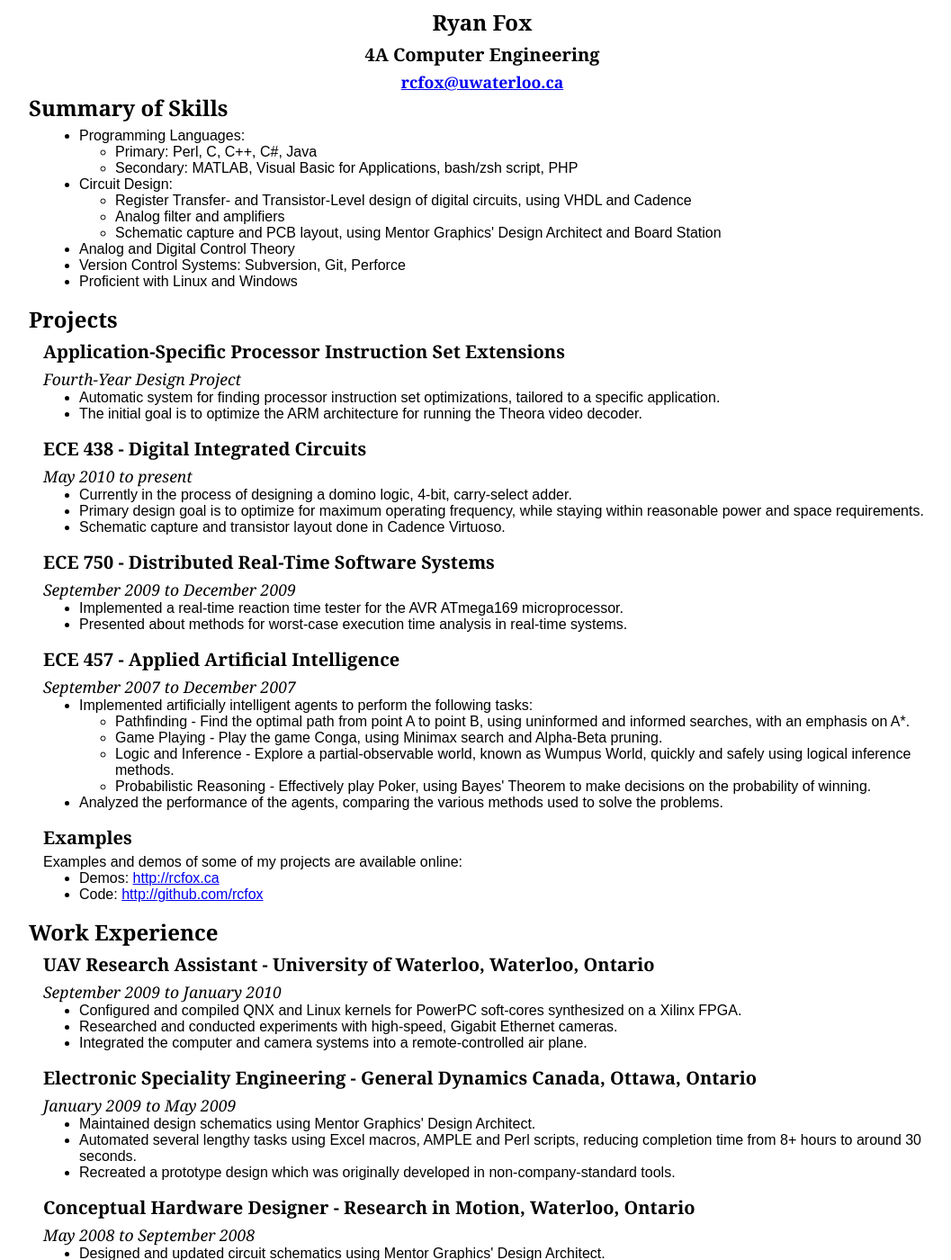
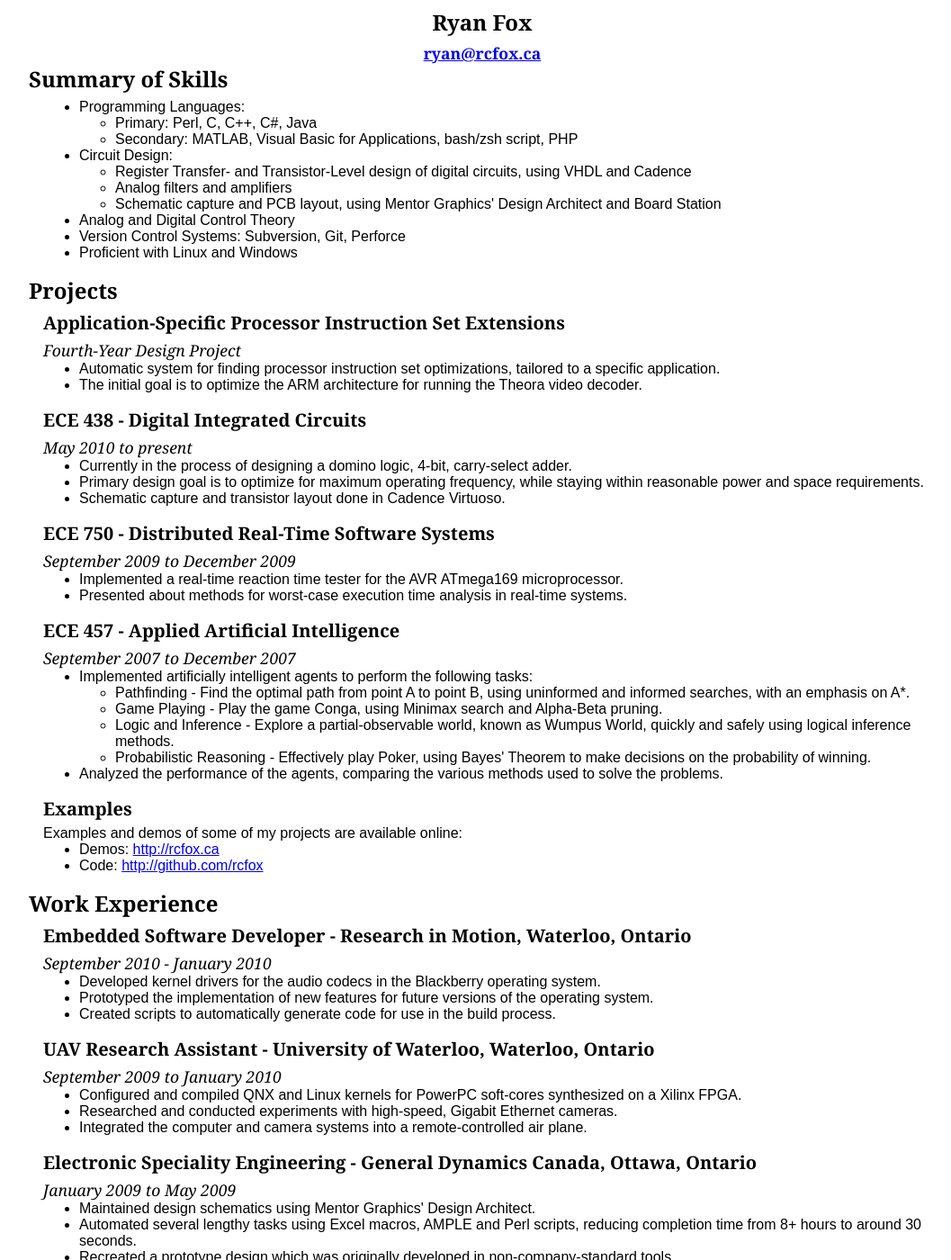
Before and after one commit to rcfox/rcfox.github.com, a Jekyll site: the page resume/index.html, which Jekyll copies as it is, in a window 1280 px wide and 1400 px high. Shown: the whole window at 90% size, without its empty margins (104-1161 px from the left). Built offline with Jekyll 4.4.1, drawn with Linux system fonts in a browser that asks for light colours; Markdown is read by kramdown in place of the engine named in the settings.

Commit message:
Updated my resume to include my current job.

```diff
--- a/resume/index.html
+++ b/resume/index.html
@@ -3,15 +3,14 @@
   <head>
 	<title>The Resume of Ryan Fox</title>
 	<meta charset="utf-8">
-	<link href="http://rcfox.ca/resume/resume.css" rel="stylesheet" type="text/css">
-	<link href="http://rcfox.ca/resume/resume_print.css" rel="stylesheet" type="text/css" media="print">
+	<link href="resume.css" rel="stylesheet" type="text/css">
+	<link href="resume_print.css" rel="stylesheet" type="text/css" media="print">
   </head>
   <body>
 	<div class="header">
 	  <div class="personal_info">
 		<h1>Ryan Fox</h1>
-		<h2>4A Computer Engineering</h2>
-		<h3><a href="mailto:rcfox@uwaterloo.ca">rcfox@uwaterloo.ca</a></h3>
+		<h3><a href="mailto:ryan@rcfox.ca">ryan@rcfox.ca</a></h3>
 	  </div>
 	</div>
 	<div class="content">
@@ -27,7 +26,7 @@
 		  <li>Circuit Design:
 			<ul>
 			  <li>Register Transfer- and Transistor-Level design of digital circuits, using VHDL and Cadence</li>
-			  <li>Analog filter and amplifiers</li>
+			  <li>Analog filters and amplifiers</li>
 			  <li>Schematic capture and PCB layout, using Mentor Graphics' Design Architect and Board Station</li>
 			</ul>
 		  </li>
@@ -129,6 +128,15 @@
 	  </div>
 	  <div class="work">
 		<h1>Work Experience</h1>
+		<div class="rim osgroup">
+		  <h2>Embedded Software Developer - Research in Motion, Waterloo, Ontario</h2>
+		  <h3>September 2010 - January 2010</h3>
+		  <ul>
+			<li>Developed kernel drivers for the audio codecs in the Blackberry operating system.</li>
+			<li>Prototyped the implementation of new features for future versions of the operating system.</li>
+			<li>Created scripts to automatically generate code for use in the build process.</li>
+		  </ul>
+		</div>
 		<div class="uwaterloo uav">
 		  <h2>UAV Research Assistant - University of Waterloo, Waterloo, Ontario</h2>
 		  <h3>September 2009 to January 2010</h3>
```
